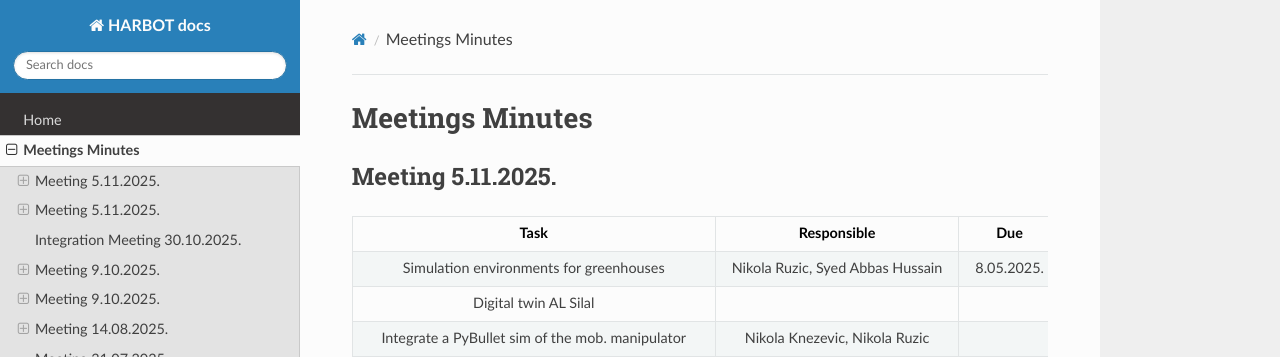
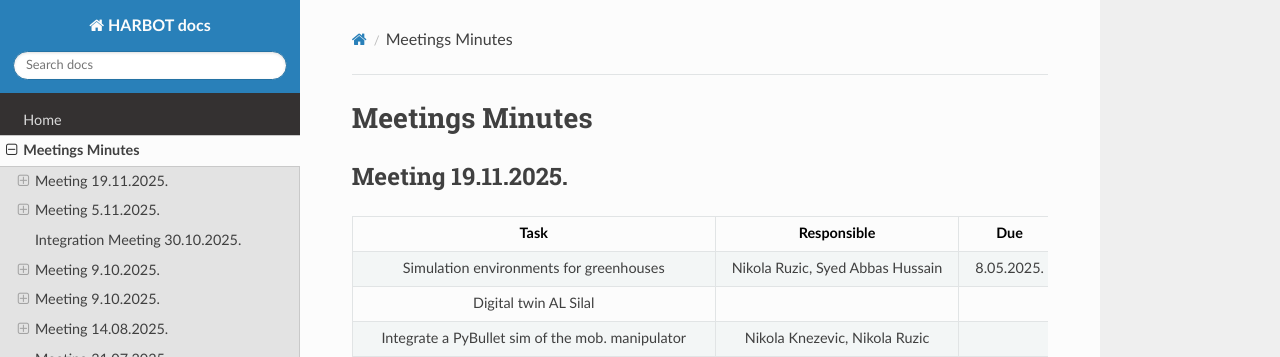
Before and after one commit to etfrobotics/HARBOT, an MkDocs documentation site: the page built from docs/logs.md, in a window 1280 px wide and 900 px high. Shown: the top 357 px of the window. Built offline with MkDocs 1.6.1, drawn with Linux system fonts in a browser that asks for light colours; nearby versions of some CDN libraries.

Commit message:
Update logs.md

```diff
--- a/docs/logs.md
+++ b/docs/logs.md
@@ -1,6 +1,6 @@
 # Meetings Minutes
 
-## Meeting 5.11.2025.
+## Meeting 19.11.2025.
 
 |                                                                             Task                                                                             |   Responsible   | Due |     Status    |
 | :----------------------------------------------------------------------------------------------------------------------------------------------------------: | :-------------: | :-: | :-----------: |
```
